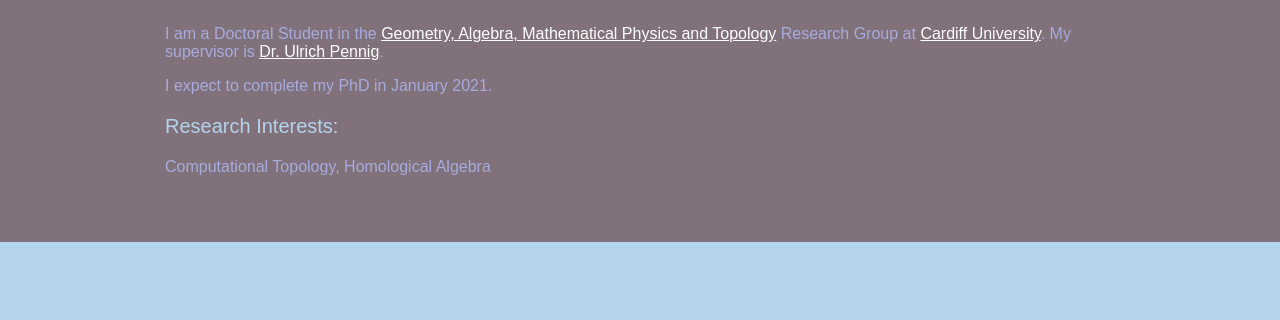
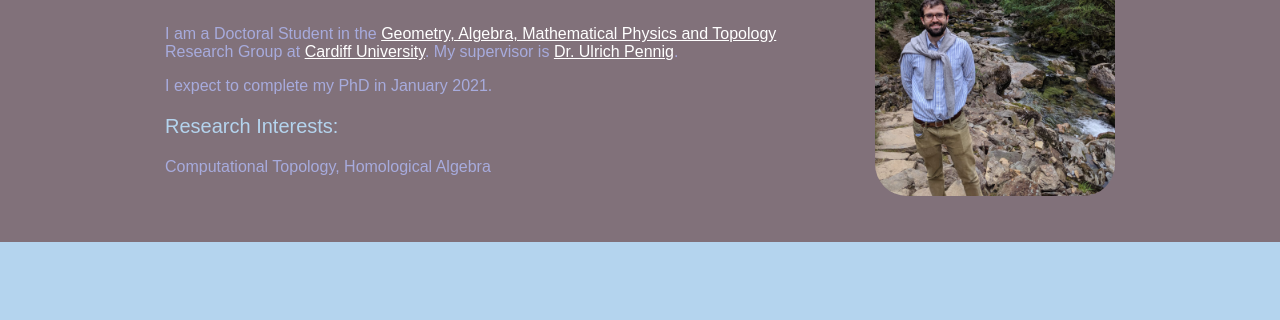
Before and after one commit to atorras1618/atorras1618.github.io, a plain HTML site: page index.html in a window 1280 px wide. Shown: the part 174-494 px from the top of the page. Drawn offline with nearby package versions, Linux system fonts and the light colour scheme; some packages are replaced by stand-ins of ours.

Commit message:
added profile picture

```diff
--- a/css/styles.css
+++ b/css/styles.css
@@ -54,6 +54,13 @@ footer h2, footer h3 {
     color: #B4D4EE;
 }
 
+#profile-picture {
+	width : 15em;
+    float: right;
+    margin-left:2em;
+	border-radius:2em;
+}
+
 .contact-info {
     display: inline-block;
     float: left;
--- a/index.html
+++ b/index.html
@@ -11,11 +11,15 @@
     <!-- Introduction -->
     <header>
         <div class="content-wrap">
+			<div align="center">
+				<img id="profile-picture" src="images/profile-picture.jpg">
+			</div>
             <h1> Álvaro Torras Casas </h1>
             <p> I am a Doctoral Student in the <a href="https://www.cardiff.ac.uk/research/explore/research-units/geometry-algebra-mathematical-physics-and-topology"> Geometry, Algebra, Mathematical Physics and Topology</a> Research Group at
-                <a href="https://www.cardiff.ac.uk/"> Cardiff University</a>.
-                My supervisor is <a href="https://upennig.weebly.com/"> Dr. Ulrich Pennig</a>.</p>
-	    <p> I expect to complete my PhD in January 2021. </p>
+            	<a href="https://www.cardiff.ac.uk/"> Cardiff University</a>.
+            	My supervisor is <a href="https://upennig.weebly.com/"> Dr. Ulrich Pennig</a>.
+			</p>
+	    	<p> I expect to complete my PhD in January 2021. </p>
 
             <h3> Research Interests:</h3>
             <p> Computational Topology, Homological Algebra
@@ -62,7 +66,7 @@
                                     Then we study the Persistent Mayer-Vietoris Spectral Sequence and  present a solution to the extension problem.
                                     Finally we outline applications of our results for Vietoris-Rips complexes, cubical complexes and \(\alpha\)-complexes.
                                 </small>
-				<p> <a href="https://arxiv.org/abs/1907.05228">[arXiv]</a> </p>
+								<p> <a href="https://arxiv.org/abs/1907.05228">[arXiv]</a> </p>
                             </td>
                         </tr>
                     </tbody>
```
Also changed, not shown: images/profile-picture.jpg (added).
